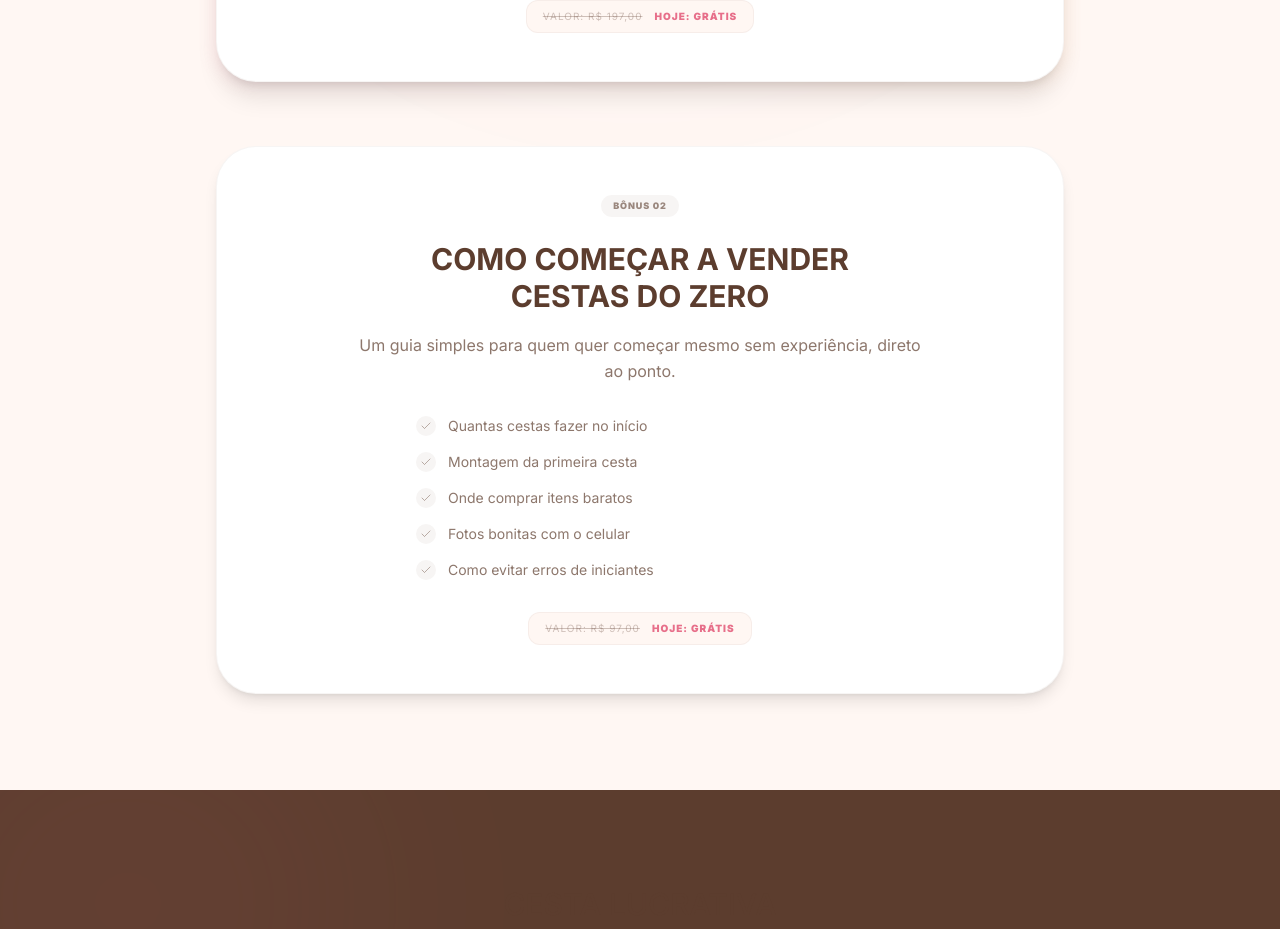
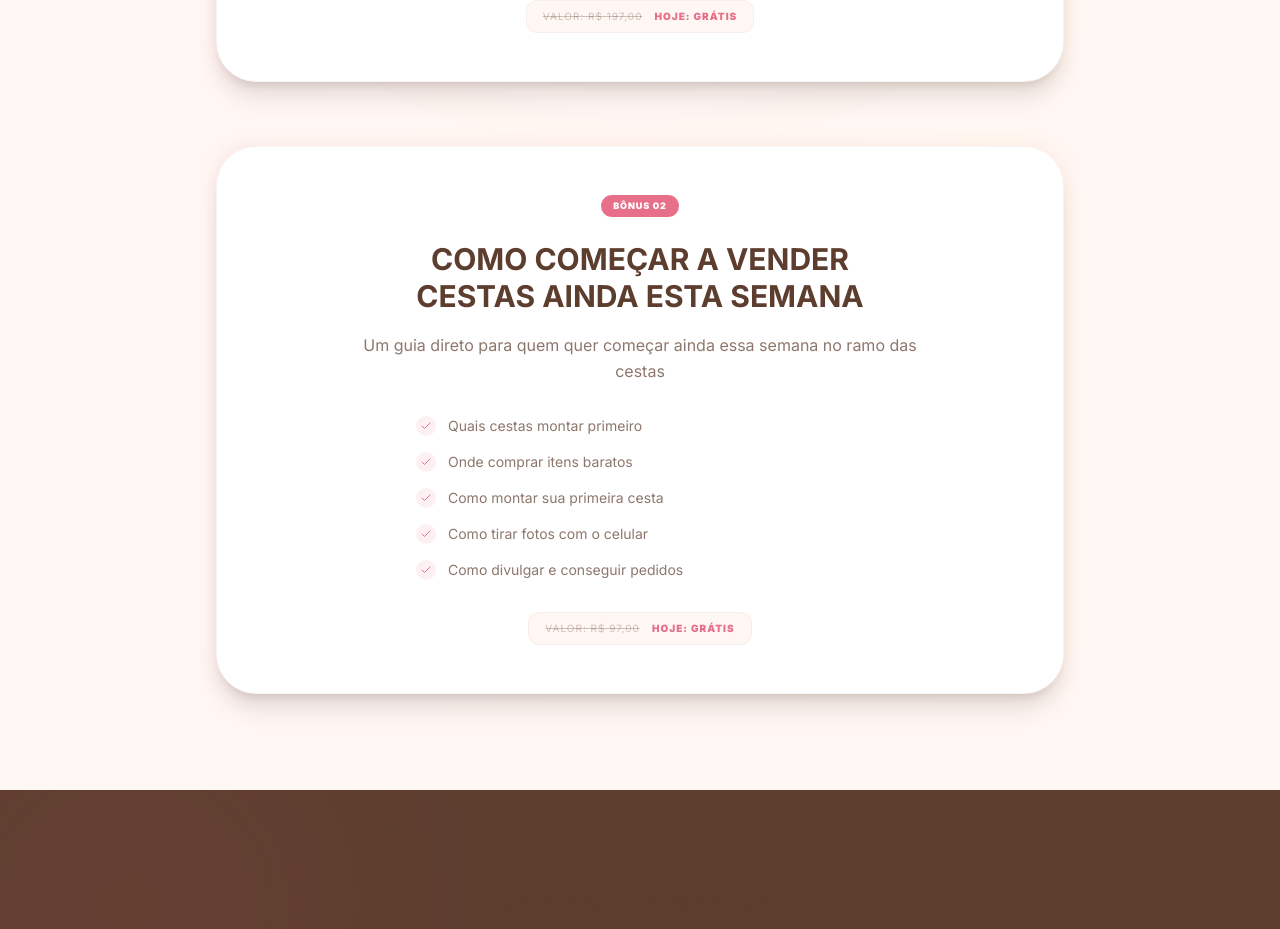
Before and after one commit to AxerCompany/Fabrica-de-Cestas, a React (Vite) app: page / in a window 1280 px wide. Shown: the part 5631-6560 px from the top of the page. Built offline with nearby package versions, Linux system fonts and the light colour scheme.

Commit message:
feat: Enhance bonus section styling
Improves the visual appearance of the bonus section by adding a gradient overlay and refining shadow effects, creating a more engaging and premium feel.

```diff
--- a/src/App.tsx
+++ b/src/App.tsx
@@ -507,34 +507,36 @@ const WhatYouGet = () => (
         </div>
 
         {/* Bonus 2 */}
-        <div className="group relative bg-white p-8 md:p-12 rounded-[2.5rem] border border-marrom-suave/5 shadow-lg hover:shadow-xl hover:-translate-y-1 transition-all duration-500">
+        <div className="group relative">
+          <div className="absolute -inset-1 bg-gradient-to-r from-rosa-acolhedor to-laranja-suave rounded-[2.5rem] blur opacity-10 group-hover:opacity-20 transition duration-1000 group-hover:duration-200" />
+          <div className="relative bg-white p-8 md:p-12 rounded-[2.5rem] border border-marrom-suave/5 shadow-xl group-hover:shadow-2xl group-hover:-translate-y-1 transition-all duration-500">
             <div className="flex flex-col items-center text-center gap-8">
               <div className="flex-1 w-full">
                 <div className="flex items-center justify-center gap-3 mb-6">
-                <span className="bg-marrom-suave/5 text-marrom-suave/60 text-[9px] font-black px-3 py-1 rounded-full uppercase tracking-widest">
+                  <span className="bg-rosa-acolhedor text-white text-[9px] font-black px-3 py-1 rounded-full uppercase tracking-widest">
                     BÔNUS 02
                   </span>
                 </div>
 
                 <h3 className="text-2xl md:text-3xl font-bold mb-4 leading-tight text-marrom-suave">
-                COMO COMEÇAR A VENDER<br />CESTAS DO ZERO
+                  COMO COMEÇAR A VENDER<br />CESTAS AINDA ESTA SEMANA
                 </h3>
 
                 <p className="text-marrom-suave/70 text-sm md:text-base mb-8 leading-relaxed max-w-xl mx-auto">
-                Um guia simples para quem quer começar mesmo sem experiência, direto ao ponto.
+                  Um guia direto para quem quer começar ainda essa semana no ramo das cestas
                 </p>
 
                 <div className="flex flex-col gap-4 mb-8 max-w-md mx-auto">
                   {[
-                  "Quantas cestas fazer no início",
-                  "Montagem da primeira cesta",
+                    "Quais cestas montar primeiro",
                     "Onde comprar itens baratos",
-                  "Fotos bonitas com o celular",
-                  "Como evitar erros de iniciantes"
+                    "Como montar sua primeira cesta",
+                    "Como tirar fotos com o celular",
+                    "Como divulgar e conseguir pedidos"
                   ].map((item, i) => (
                     <div key={i} className="flex items-center gap-3">
-                    <div className="w-5 h-5 rounded-full bg-marrom-suave/5 flex items-center justify-center shrink-0">
-                      <Check className="w-3 h-3 text-marrom-suave/40" />
+                      <div className="w-5 h-5 rounded-full bg-rosa-acolhedor/10 flex items-center justify-center shrink-0">
+                        <Check className="w-3 h-3 text-rosa-acolhedor" />
                       </div>
                       <p className="text-marrom-suave/70 text-xs md:text-sm text-left">{item}</p>
                     </div>
@@ -544,6 +546,7 @@ const WhatYouGet = () => (
                 <div className="inline-flex items-center gap-3 px-4 py-2 bg-creme-claro rounded-xl border border-marrom-suave/5">
                   <span className="text-marrom-suave/30 text-[10px] line-through uppercase tracking-widest">Valor: R$ 97,00</span>
                   <span className="text-rosa-acolhedor text-[10px] font-black uppercase tracking-widest">Hoje: Grátis</span>
+                </div>
               </div>
             </div>
           </div>
```
Lines whose indentation alone changed are shown as unchanged.
